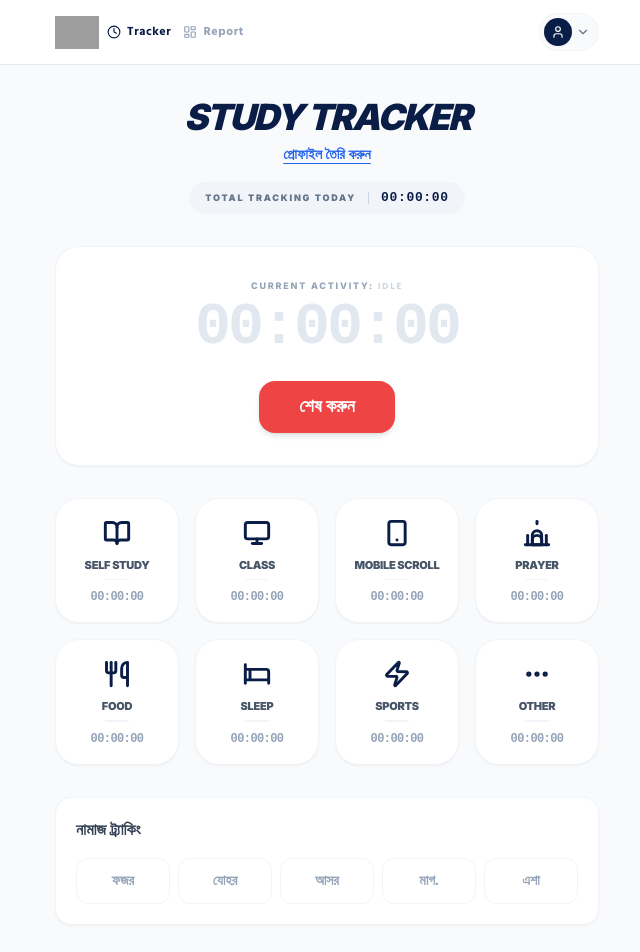
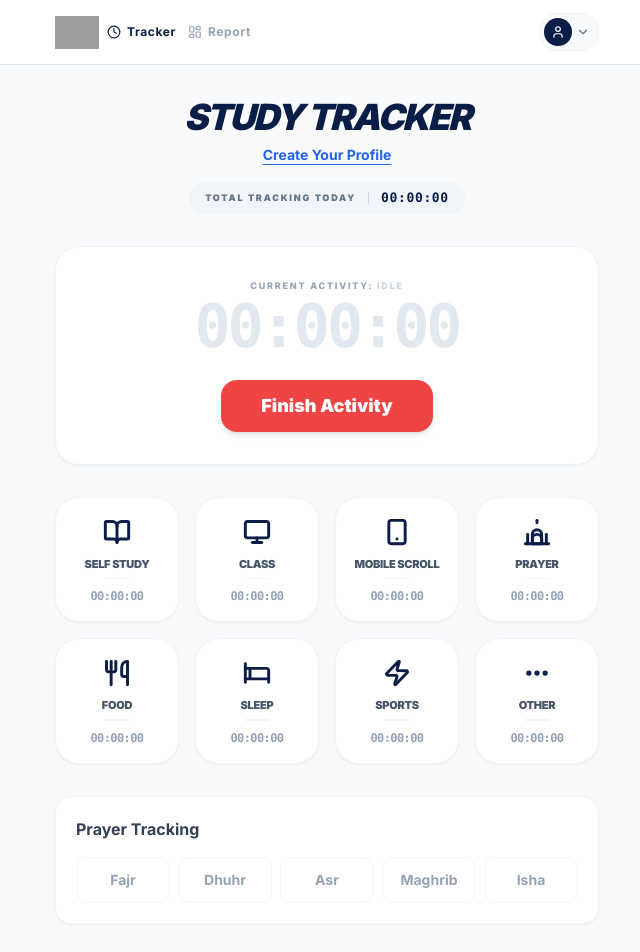
Before and after one commit to 578meson-rgb/Student-self-tracker, a React (Vite) app: page / in a window 1280 px wide. Shown: the top 952 px of the page, without its empty margins (313-953 px from the left). Built offline with nearby package versions, Linux system fonts and the light colour scheme; grey boxes are pictures that could not be loaded.

Commit message:
feat: Translate UI to English
This commit translates all user-facing text elements from Bengali to English. This includes labels, button text, and confirmation messages. Additionally, it standardizes the font usage and updates some dependencies to their latest versions.

```diff
--- a/App.tsx
+++ b/App.tsx
@@ -83,7 +83,8 @@ const App: React.FC = () => {
   }, [activeActivity]);
 
   const currentDayData = history[getTodayKey()] || INITIAL_DAY_DATA;
-  const totalTrackedSeconds = Object.values(currentDayData.activities).reduce((a, b) => a + b, 0);
+  // Fix: Explicitly cast Object.values to number[] and type reduce params to resolve unknown + unknown error
+  const totalTrackedSeconds = (Object.values(currentDayData.activities) as number[]).reduce((a: number, b: number) => a + b, 0);
 
   const handleToggleActivity = (id: ActivityType) => {
     setActiveActivity(prev => (prev === id ? null : id));
@@ -104,7 +105,7 @@ const App: React.FC = () => {
   };
 
   const handleResetToday = () => {
-    if (window.confirm('আজকের ডাটা কি মুছে ফেলতে চান?')) {
+    if (window.confirm('Do you want to reset today\'s data?')) {
       const todayKey = getTodayKey();
       setHistory(prev => ({ ...prev, [todayKey]: { ...INITIAL_DAY_DATA } }));
       setActiveActivity(null);
@@ -116,32 +117,32 @@ const App: React.FC = () => {
   };
 
   return (
-    <div className="min-h-screen bg-[#F8FAFC] text-slate-900 pb-20 overflow-x-hidden selection:bg-blue-100 selection:text-blue-900 font-bn">
+    <div className="min-h-screen bg-[#F8FAFC] text-slate-900 pb-20 overflow-x-hidden selection:bg-blue-100 selection:text-blue-900">
       <Header activeTab={view} onTabChange={setView} profile={profile} />
 
       <main className="max-w-xl mx-auto px-4 pt-8">
         {view === 'tracker' && (
           <div className="space-y-8 animate-in fade-in slide-in-from-top-6 duration-700">
             <div className="text-center space-y-2">
-              <h1 className="text-4xl font-[900] text-[#0A1D47] tracking-tighter font-en italic uppercase">Study Tracker</h1>
+              <h1 className="text-4xl font-[900] text-[#0A1D47] tracking-tighter italic uppercase">Study Tracker</h1>
               {profile ? (
-                <p className="text-slate-500 font-medium text-lg font-bn flex items-center justify-center gap-2">
+                <p className="text-slate-500 font-medium text-lg flex items-center justify-center gap-2">
                   <span className="opacity-50">—</span>
-                  স্বাগতম, <span className="text-blue-600 font-bold">{profile.name}</span> <span className="text-slate-400 font-normal">(Class {profile.studentClass})</span>
+                  Welcome, <span className="text-blue-600 font-bold">{profile.name}</span> <span className="text-slate-400 font-normal">(Class {profile.studentClass})</span>
                   <span className="opacity-50">—</span>
                 </p>
               ) : (
                 <button
                   onClick={() => setView('profile')}
-                  className="text-blue-600 font-bold text-sm underline underline-offset-4 mt-2 transition-all hover:text-blue-700 font-bn"
+                  className="text-blue-600 font-bold text-sm underline underline-offset-4 mt-2 transition-all hover:text-blue-700"
                 >
-                  প্রোফাইল তৈরি করুন
+                  Create Your Profile
                 </button>
               )}
 
               <div className="pt-2 flex flex-col items-center">
                 <div className="bg-slate-100 px-4 py-1.5 rounded-full flex items-center gap-3">
-                   <span className="text-[9px] text-slate-500 font-black uppercase tracking-[0.2em] font-en">Total Tracking Today</span>
+                   <span className="text-[9px] text-slate-500 font-black uppercase tracking-[0.2em]">Total Tracking Today</span>
                    <span className="w-px h-3 bg-slate-300"></span>
                    <span className="text-[13px] font-black text-[#0A1D47] font-mono tracking-wider tabular-nums">{formatTime(totalTrackedSeconds)}</span>
                 </div>
@@ -168,9 +169,9 @@ const App: React.FC = () => {
             <div className="pt-4">
               <button
                 onClick={handleResetToday}
-                className="group flex items-center gap-2 mx-auto text-[11px] text-slate-400 font-black hover:text-red-500 transition-all uppercase tracking-widest font-bn border border-transparent hover:border-red-100 hover:bg-red-50 px-4 py-2 rounded-lg"
+                className="group flex items-center gap-2 mx-auto text-[11px] text-slate-400 font-black hover:text-red-500 transition-all uppercase tracking-widest border border-transparent hover:border-red-100 hover:bg-red-50 px-4 py-2 rounded-lg"
               >
-                <span>আজকের ডাটা রিসেট করুন</span>
+                <span>Reset Today's Data</span>
               </button>
             </div>
           </div>
--- a/components/PrayerTracker.tsx
+++ b/components/PrayerTracker.tsx
@@ -1,4 +1,3 @@
-
 import React from 'react';
 import { PRAYER_LABELS } from '../constants';
 import { PrayerStatus } from '../types';
@@ -12,7 +11,7 @@ const PrayerTracker: React.FC<PrayerTrackerProps> = ({ status, onChange }) => {
   return (
     <div className="bg-white rounded-2xl border border-slate-100 p-5 shadow-sm space-y-4">
       <h3 className="text-slate-700 font-bold flex items-center gap-2">
-        নামাজ ট্র্যাকিং
+        Prayer Tracking
       </h3>
       <div className="flex justify-between gap-2">
         {PRAYER_LABELS.map((p) => (
--- a/components/ProfileSettings.tsx
+++ b/components/ProfileSettings.tsx
@@ -1,4 +1,3 @@
-
 import React, { useState } from 'react';
 import { UserProfile } from '../types';
 import { User, GraduationCap, Save } from 'lucide-react';
@@ -25,14 +24,14 @@ const ProfileSettings: React.FC<ProfileSettingsProps> = ({ profile, onSave }) =>
         <div className="w-20 h-20 bg-blue-600 rounded-full mx-auto flex items-center justify-center text-white text-3xl font-bold shadow-lg shadow-blue-100">
           {name ? name[0].toUpperCase() : <User size={32} />}
         </div>
-        <h2 className="text-2xl font-bold text-slate-800">আপনার প্রোফাইল</h2>
-        <p className="text-slate-400 text-sm font-medium">আপনার নাম এবং ক্লাস যুক্ত করুন</p>
+        <h2 className="text-2xl font-bold text-slate-800">Your Profile</h2>
+        <p className="text-slate-400 text-sm font-medium">Add your name and class</p>
       </div>
 
       <form onSubmit={handleSubmit} className="space-y-5">
         <div className="space-y-1.5">
           <label className="text-sm font-bold text-slate-500 flex items-center gap-2">
-            <User size={14} /> পূর্ণ নাম
+            <User size={14} /> Full Name
           </label>
           <input
             type="text"
@@ -46,7 +45,7 @@ const ProfileSettings: React.FC<ProfileSettingsProps> = ({ profile, onSave }) =>
 
         <div className="space-y-1.5">
           <label className="text-sm font-bold text-slate-500 flex items-center gap-2">
-            <GraduationCap size={14} /> বর্তমান ক্লাস
+            <GraduationCap size={14} /> Current Class
           </label>
           <input
             type="text"
@@ -62,7 +61,7 @@ const ProfileSettings: React.FC<ProfileSettingsProps> = ({ profile, onSave }) =>
           type="submit"
           className="w-full bg-blue-600 hover:bg-blue-700 text-white font-bold py-4 rounded-xl flex items-center justify-center gap-2 shadow-lg shadow-blue-100 transition-all active:scale-95"
         >
-          <Save size={18} /> সেভ করুন
+          <Save size={18} /> Save Profile
         </button>
       </form>
     </div>
--- a/components/TrackerCard.tsx
+++ b/components/TrackerCard.tsx
@@ -1,4 +1,3 @@
-
 import React from 'react';
 import { ACTIVITIES_CONFIG } from '../constants';
 import { ActivityType } from '../types';
@@ -16,7 +15,7 @@ const TrackerCard: React.FC<TrackerCardProps> = ({ activeActivity, currentTime,
   return (
     <div className="bg-white rounded-3xl shadow-sm border border-slate-100 p-8 text-center space-y-6 smooth-transition">
       <div className="space-y-1">
-        <p className="text-slate-400 font-extrabold text-[9px] uppercase tracking-[0.2em] font-en">
+        <p className="text-slate-400 font-extrabold text-[9px] uppercase tracking-[0.2em]">
           Current Activity: <span className={activeActivity ? "text-emerald-500" : "text-slate-300"}>{currentLabel}</span>
         </p>
         <div className={`text-6xl font-black tracking-tighter font-mono smooth-transition ${activeActivity ? 'text-slate-900' : 'text-slate-200'}`}>
@@ -26,9 +25,9 @@ const TrackerCard: React.FC<TrackerCardProps> = ({ activeActivity, currentTime,
 
       <button
         onClick={onFinish}
-        className="group relative bg-[#ef4444] hover:bg-red-600 text-white font-black py-3 px-10 rounded-2xl text-lg shadow-md smooth-transition active:scale-95 flex items-center gap-2 mx-auto font-bn"
+        className="group relative bg-[#ef4444] hover:bg-red-600 text-white font-black py-3 px-10 rounded-2xl text-lg shadow-md smooth-transition active:scale-95 flex items-center gap-2 mx-auto"
       >
-        শেষ করুন
+        Finish Activity
       </button>
     </div>
   );
--- a/constants.tsx
+++ b/constants.tsx
@@ -53,9 +53,9 @@ export const ACTIVITIES_CONFIG: { id: ActivityType; label: string; icon: React.R
 ];
 
 export const PRAYER_LABELS = [
-  { id: 'fajr', label: 'ফজর' },
-  { id: 'dhuhr', label: 'যোহর' },
-  { id: 'asr', label: 'আসর' },
-  { id: 'maghrib', label: 'মাগ.' },
-  { id: 'isha', label: 'এশা' },
+  { id: 'fajr', label: 'Fajr' },
+  { id: 'dhuhr', label: 'Dhuhr' },
+  { id: 'asr', label: 'Asr' },
+  { id: 'maghrib', label: 'Maghrib' },
+  { id: 'isha', label: 'Isha' },
 ] as const;
--- a/index.html
+++ b/index.html
@@ -1,26 +1,22 @@
 <!DOCTYPE html>
-<html lang="bn">
+<html lang="en">
   <head>
     <meta charset="UTF-8" />
     <meta name="viewport" content="width=device-width, initial-scale=1.0" />
-    <title>Student Tracker | Daily Study & Routine</title>
+    <title>Student Tracker | Daily Routine</title>
     <link rel="preconnect" href="https://fonts.googleapis.com">
     <link rel="preconnect" href="https://fonts.gstatic.com" crossorigin>
-    <link href="https://fonts.googleapis.com/css2?family=Inter:wght@400;500;600;700;800;900&family=Hind+Siliguri:wght@300;400;500;600;700&display=swap" rel="stylesheet">
+    <link href="https://fonts.googleapis.com/css2?family=Inter:wght@400;500;600;700;800;900&display=swap" rel="stylesheet">
     <script src="https://cdn.tailwindcss.com"></script>
     <style>
       :root {
-        --font-bn: 'Hind Siliguri', sans-serif;
-        --font-en: 'Inter', sans-serif;
+        --font-main: 'Inter', sans-serif;
       }
       * {
-        font-family: var(--font-bn) !important;
-      }
-      .font-en {
-        font-family: var(--font-en) !important;
+        font-family: var(--font-main) !important;
       }
       .font-mono {
-        font-family: monospace !important;
+        font-family: ui-monospace, SFMono-Regular, Menlo, Monaco, Consolas, "Liberation Mono", "Courier New", monospace !important;
       }
       body {
         background-color: #f8fafc;
@@ -54,10 +50,10 @@
     "react-dom/client": "https://esm.sh/react-dom@19.0.0/client",
     "lucide-react": "https://esm.sh/lucide-react@0.460.0?external=react",
     "recharts": "https://esm.sh/recharts@2.15.0?external=react,react-dom",
-    "react-dom/": "https://esm.sh/react-dom@^19.2.4/",
+    "@vitejs/plugin-react": "https://esm.sh/@vitejs/plugin-react@^5.1.3",
     "react/": "https://esm.sh/react@^19.2.4/",
     "vite": "https://esm.sh/vite@^7.3.1",
-    "@vitejs/plugin-react": "https://esm.sh/@vitejs/plugin-react@^5.1.3"
+    "react-dom/": "https://esm.sh/react-dom@^19.2.4/"
   }
 }
 </script>
```
Also changed, not shown: components/Dashboard.tsx (+6 -6 lines).
